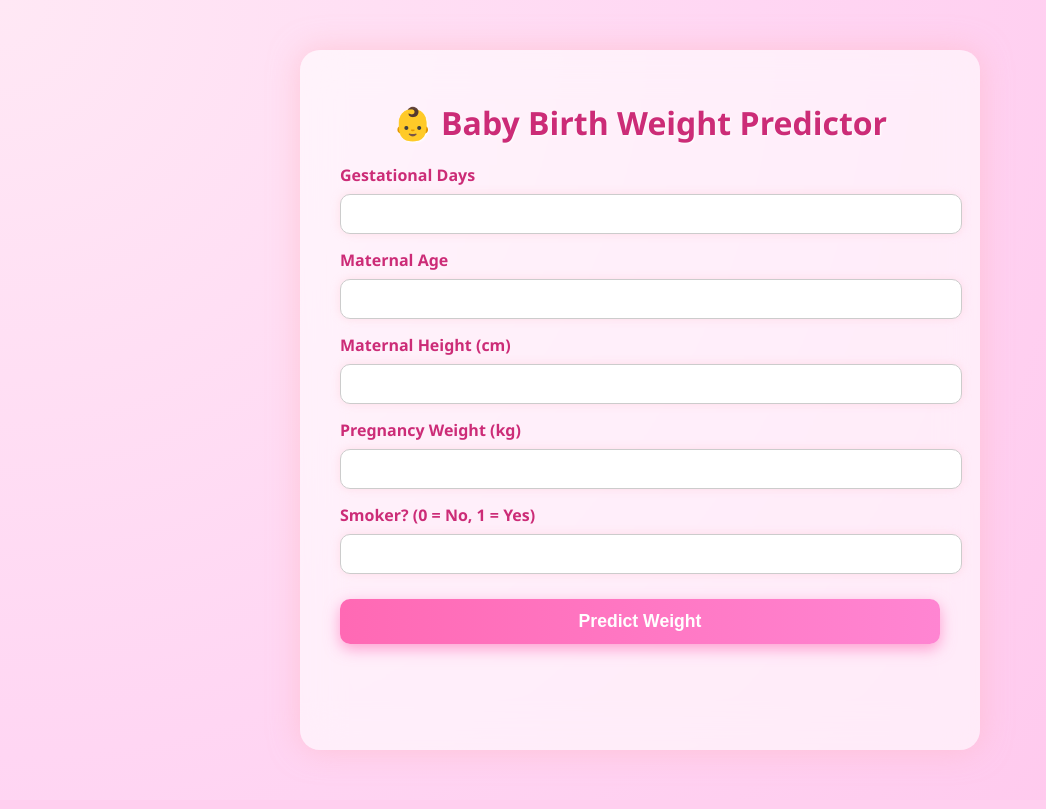
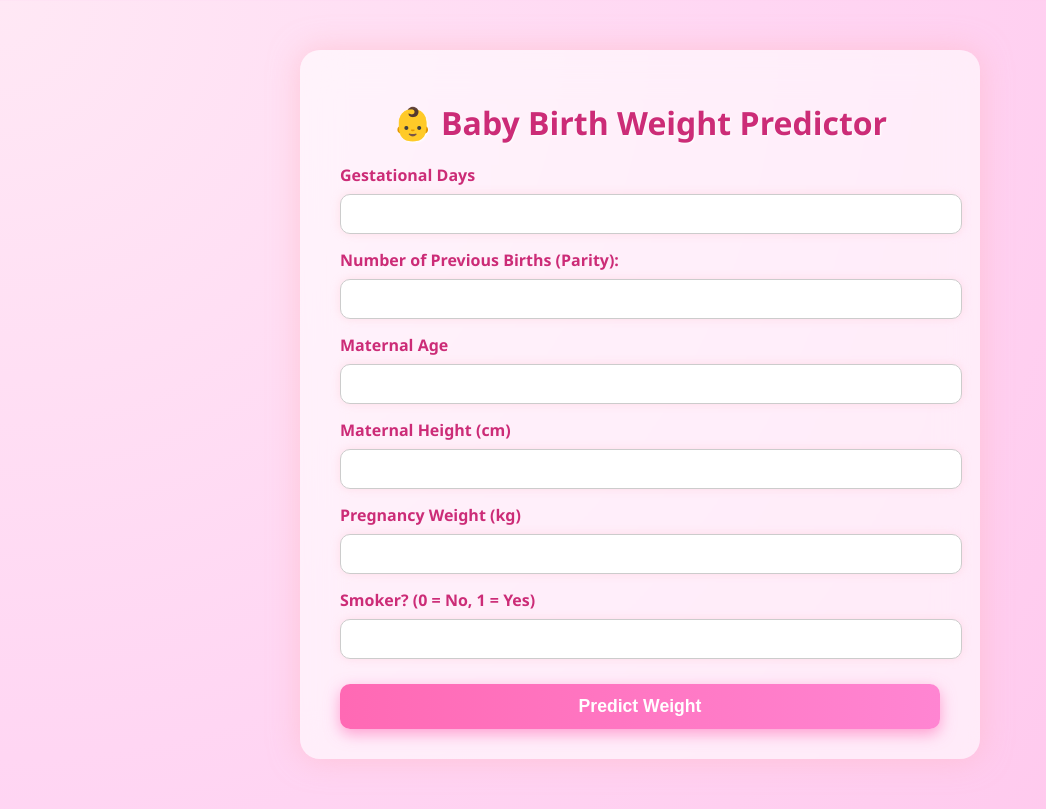
Before and after one commit to ParasDhawan25/Birth_Weight_Predictor, a Flask app: page / in a window 1280 px wide. Shown: the whole page, without its empty margins (0-1046 px from the left). Before the commit the page ends 753 px from the top, so only its background shows below. Run offline with Flask 3, Linux system fonts and the light colour scheme.

Commit message:
First Program

```diff
--- a/app.py
+++ b/app.py
@@ -7,18 +7,20 @@ import sklearn
 app = Flask(__name__)
 
 def get_cleaned_data(form_data):
-    Gestational_Days = int(form_data['Maternal.Gestational.Days'])
-    Maternal_age = int(form_data['Maternal.age'])
-    Maternal_Height = int(form_data['Maternal.Height'])
-    Maternal_Weight = int(form_data['Maternal.Pregnancy.Weight'])
-    Maternal_smoker = int(form_data['Maternal.Smoker'])
+    gestation = (form_data['Maternal.Gestational.Days'])
+    parity = int(form_data['Parity'])
+    age = int(form_data['Maternal.age'])
+    height = int(form_data['Maternal.Height'])
+    weight = int(form_data['Maternal.Pregnancy.Weight'])
+    smoke = int(form_data['Maternal.Smoker'])
 
     cleaned_data = {
-        "Gestational.Days": [Gestational_Days],
-        "Maternal.Age": [Maternal_age],
-        "Maternal.Height": [Maternal_Height],
-        "Maternal.Pregnancy.Weight": [Maternal_Weight],
-        "Maternal.Smoker": [Maternal_smoker]
+        "gestation": [gestation],
+        "parity": [parity],
+        "age": [age],
+        "height": [height],
+        "weight": [weight],
+        "smoke": [smoke]
     }
 
     return cleaned_data
--- a/templates/index.html
+++ b/templates/index.html
@@ -115,6 +115,10 @@
       <label for="Maternal.Gestational.Days">Gestational Days</label>
       <input type="number" name="Maternal.Gestational.Days" required />
 
+      <label for="Parity">Number of Previous Births (Parity):</label>
+      <input type="number" id="parity" name="parity" required>
+
+
       <label for="Maternal.age">Maternal Age</label>
       <input type="number" name="Maternal.age" required />
 
```
Also changed, not shown: 1 other file.
